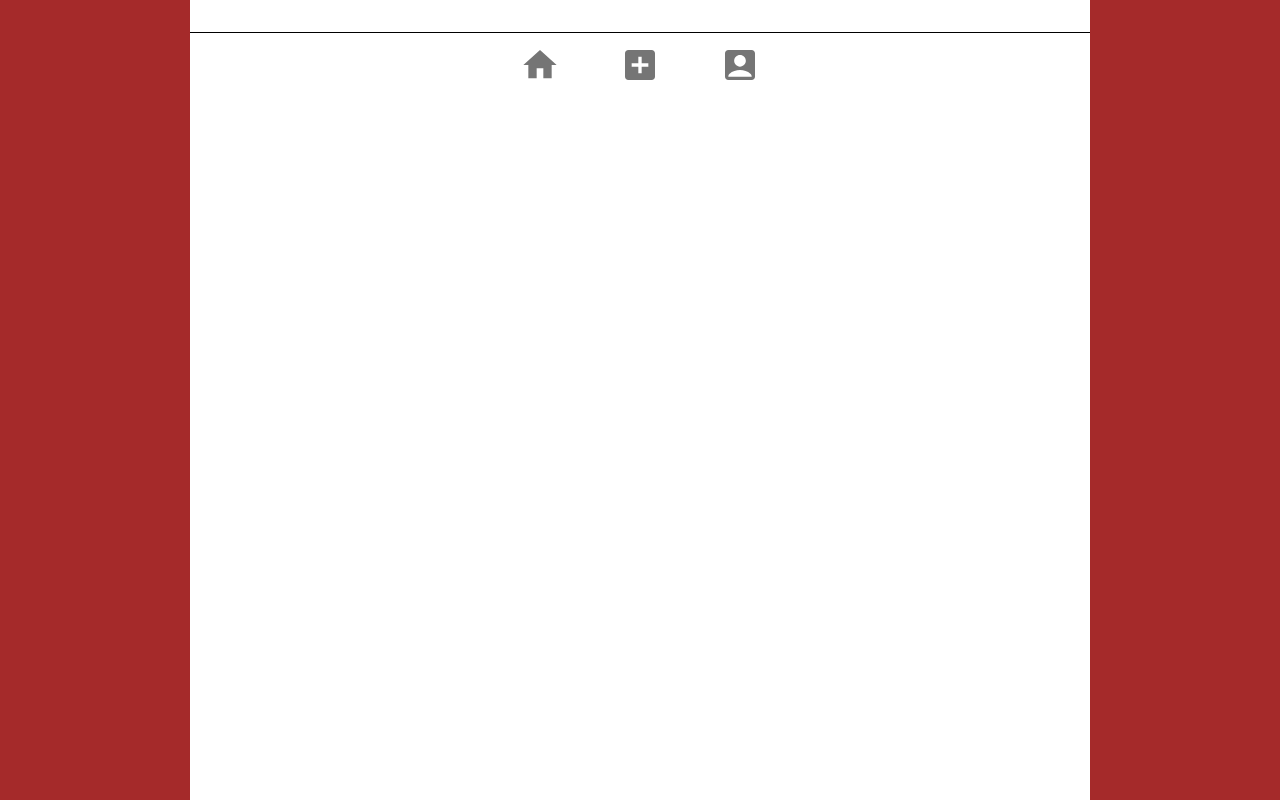
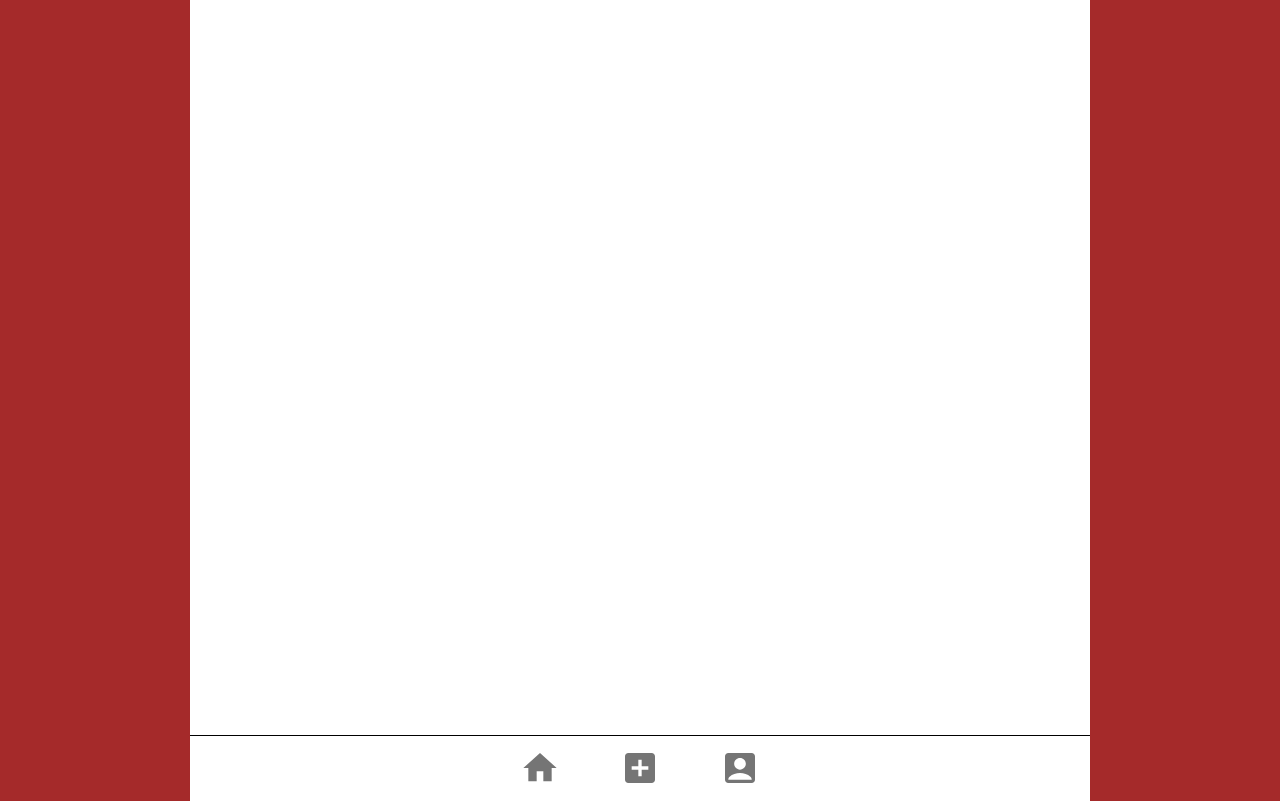
Before and after one commit to muchlogic/CP317-Final-Project, a React (Vite) app in the folder Frontend/: page / in a window 1280 px wide. Built offline with nearby package versions, Linux system fonts and the light colour scheme.

Commit message:
Added background image

```diff
--- a/Frontend/src/routes/GlobalInterface.jsx
+++ b/Frontend/src/routes/GlobalInterface.jsx
@@ -8,7 +8,7 @@ import { Outlet } from "react-router-dom";
 export default function GlobalInterface() {
   return (
     <>
-      <Box sx={{ bgcolor: "brown" }}>
+      <Box sx={{ bgcolor: "brown" }} className="bg-[.../public/background.jpg]">
         <Container
           maxWidth="md"
           sx={{
@@ -18,7 +18,7 @@ export default function GlobalInterface() {
           }}
           disableGutters
         >
-          <Box sx={{ p: 2 }}>
+          <Box sx={{ p: 2, minHeight: "92vh" }}>
             <Outlet />
           </Box>
           <Box
```
Also changed, not shown: Frontend/public/background.jpg (added).
